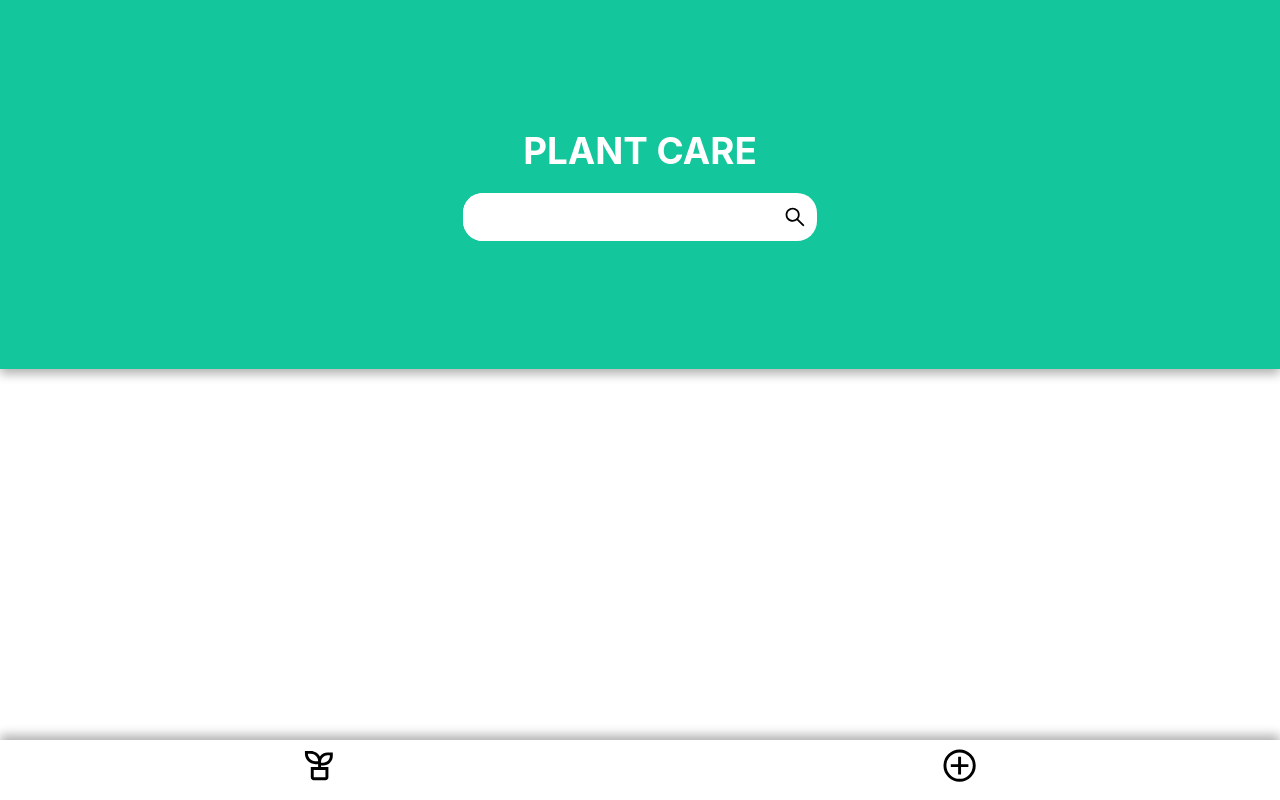
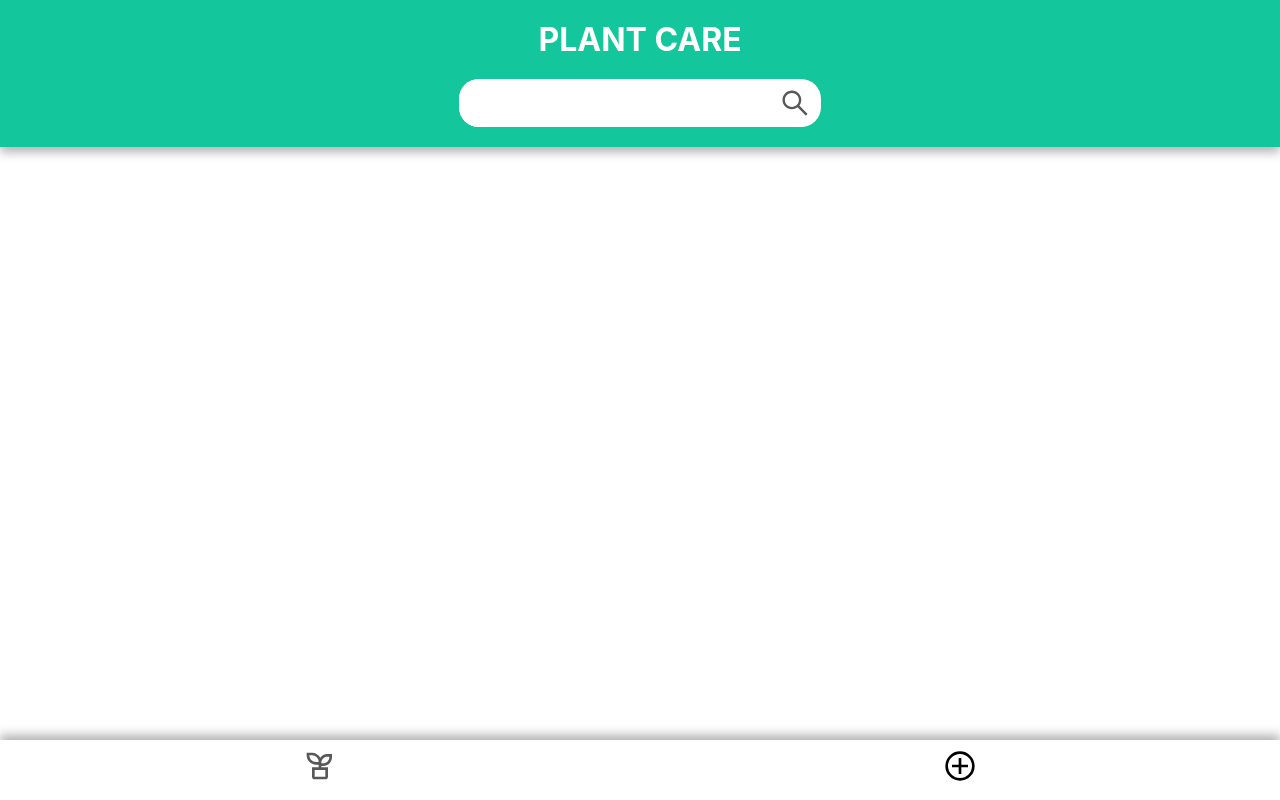
Before and after one commit to spoilaro/plant-care, a React (Create React App) app: page / in a window 1280 px wide. Built offline with nearby package versions, Linux system fonts and the light colour scheme.

Commit message:
Fixes css overflow

```diff
--- a/src/App.scss
+++ b/src/App.scss
@@ -1,5 +1,6 @@
 $bg: rgb(255, 255, 255);
 $shadow: 10px rgba(0, 0, 0, 0.308);
+$icon-color: rgb(88, 88, 88);
 
 * {
   margin: 0;
@@ -9,14 +10,10 @@ $shadow: 10px rgba(0, 0, 0, 0.308);
 
 .App {
   width: 100%;
-
   background-color: rgb(56, 0, 0);
-  overflow: hi;
 }
 
 #home {
-  width: 100%;
-
   background-color: $bg;
 }
 
@@ -26,13 +23,13 @@ header {
   flex-direction: column;
   justify-content: flex-end;
   align-items: center;
-  padding: 10%;
+  padding: 20px;
   box-shadow: 0px 5px $shadow;
 
   h1 {
     color: white;
     text-transform: uppercase;
-    font-size: 2.3em;
+    font-size: 2em;
   }
 
   .searchbar {
@@ -45,7 +42,8 @@ header {
 
     .mag-glass {
       position: relative;
-      font-size: 1.5em;
+      font-size: 2em;
+      color: $icon-color;
 
       &:hover {
         cursor: pointer;
@@ -56,9 +54,7 @@ header {
       border-radius: 20px;
       font-size: 1.5em;
       padding: 10px 5px;
-      //max-width: 90%;
       border: none;
-      //background-color: red;
     }
   }
 }
@@ -75,6 +71,7 @@ header {
   box-shadow: 0px -5px $shadow;
 
   li {
-    font-size: 2.2em;
+    font-size: 2em;
+    color: $icon-color;
   }
 }
```
